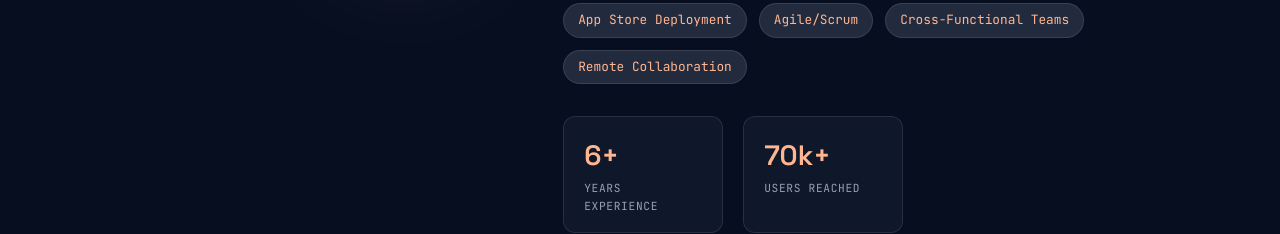
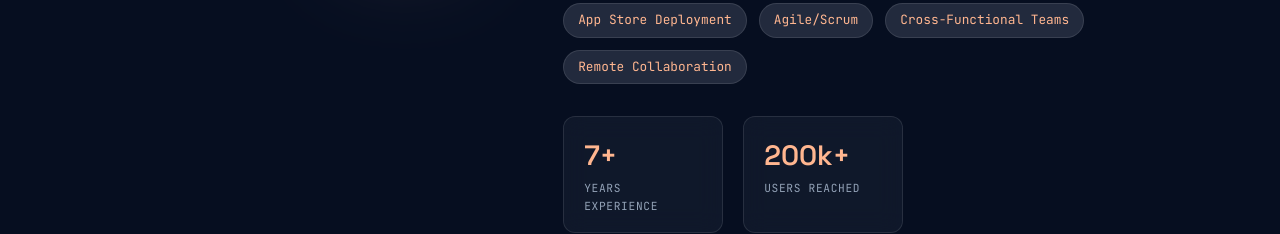
Before and after one commit to SubrotaDebnath/portfolio, a React (Vite) app: page / in a window 1280 px wide. Shown: the part 1720-1954 px from the top of the page. Built offline with nearby package versions, Linux system fonts and the light colour scheme; no server answers.

Commit message:
Stats update

```diff
--- a/src/components/sections/About.tsx
+++ b/src/components/sections/About.tsx
@@ -36,11 +36,11 @@ const About: React.FC<AboutProps> = ({skills}) => {
 
             <div className="about-stats" role="list" aria-label="Career highlights">
               <div className="stat-card" role="listitem">
-                <div className="stat-value">6+</div>
+                <div className="stat-value">7+</div>
                 <div className="stat-label">Years Experience</div>
               </div>
               <div className="stat-card" role="listitem">
-                <div className="stat-value">70k+</div>
+                <div className="stat-value">200k+</div>
                 <div className="stat-label">Users Reached</div>
               </div>
             </div>
```
